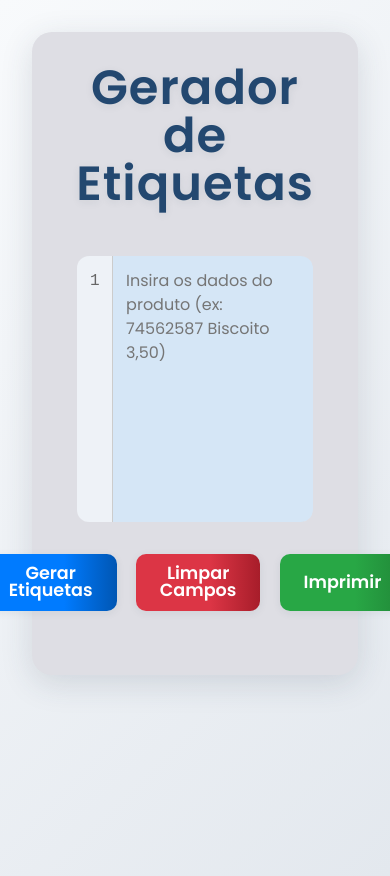
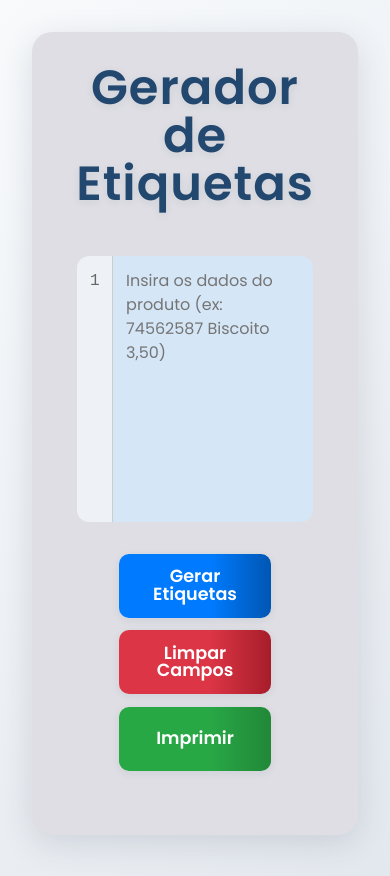
Before and after one commit to mayrahelena/Gerador-de-Etiquetas, a React (Vite) app: page / in a window 390 px wide. Built offline with nearby package versions, Linux system fonts and the light colour scheme.

Commit message:
Atualizações de responsividade

```diff
--- a/src/App.css
+++ b/src/App.css
@@ -260,6 +260,22 @@
   background-color: transparent;
 }
 
+@media screen and (max-width: 400px) {
+  .botoes {
+    flex-direction: column;
+    align-items: center;
+    gap: 0.8rem; /* Ajusta o espaçamento entre os botões na vertical */
+  }
+
+  .botaoAzul,
+  .botaoVerde,
+  .botaoVermelho {
+    width: 80%; /* Faz os botões ocuparem uma largura agradável na tela menor */
+    justify-content: center;
+    min-height: 4rem;
+  }
+}
+
 /* Impressão */
 @media print {
   @page {
```
